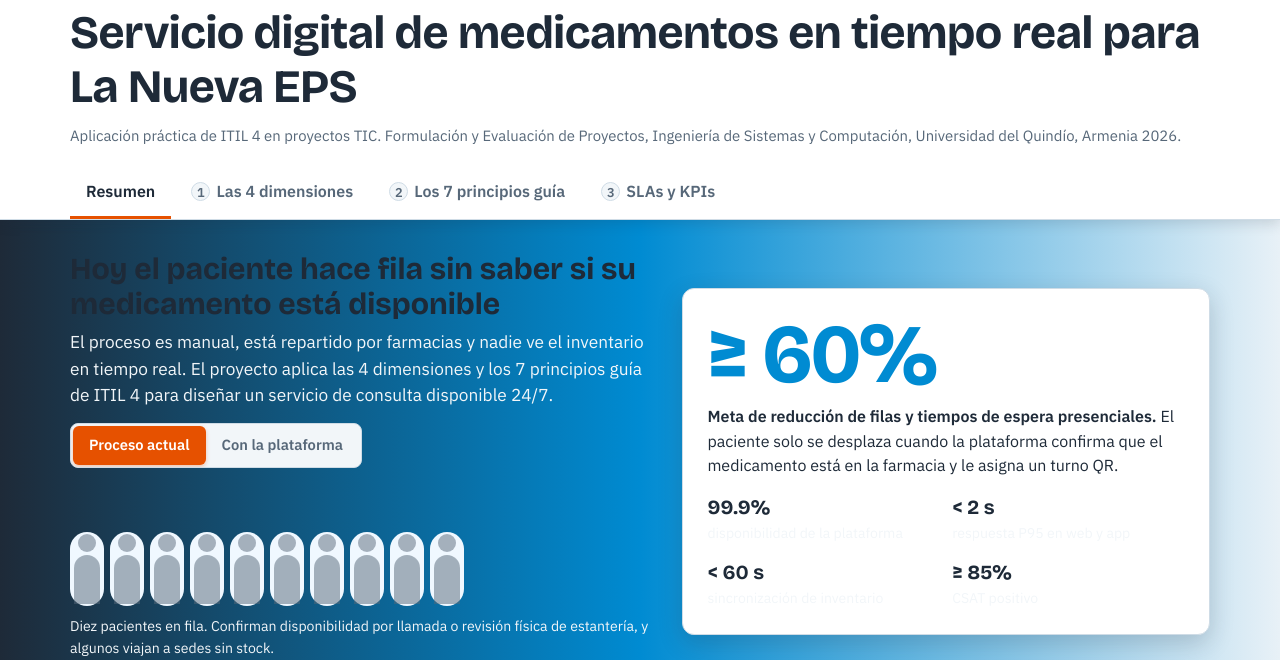
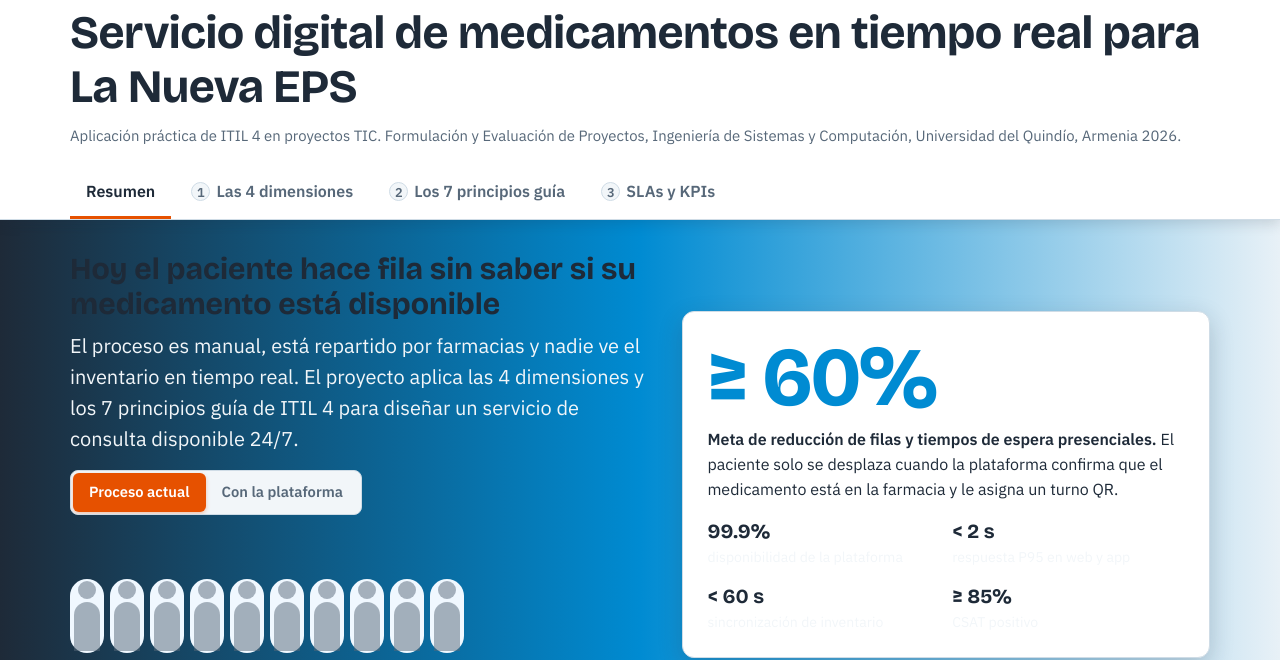
Before and after one commit to marialuisaalonso850/Dashboard_iterativo, a plain HTML site: page index.html in a window 1280 px wide. Shown: the part 165-825 px from the top of the page. Drawn offline with nearby package versions, Linux system fonts and the light colour scheme.

Commit message:
Update styles.css

```diff
--- a/styles.css
+++ b/styles.css
@@ -115,7 +115,7 @@ h3 {
 
 p {
   margin: .4em 0 .8em;
-  max-width: 72ch;
+  max-width: 70ch;
 }
 
 button {
@@ -212,7 +212,7 @@ section.view[hidden] {
 }
 
 .lead {
-  font-size: 1.08rem;
+  font-size: 20px;
   color: var(--surface-alt);
 }
 
@@ -872,7 +872,6 @@ tr:hover td {
 }
 
 .step p {
-  font-size: .88rem;
   margin: 6px 0 0;
   color: var (--muted);
 }
```
